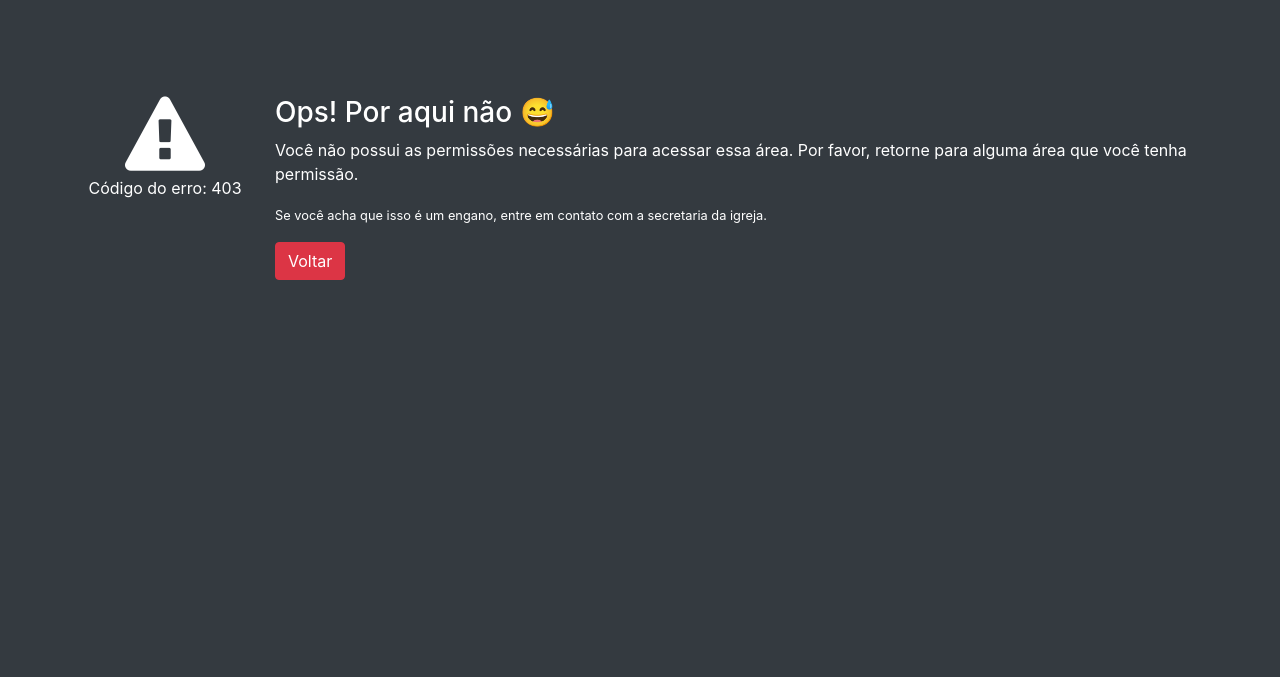
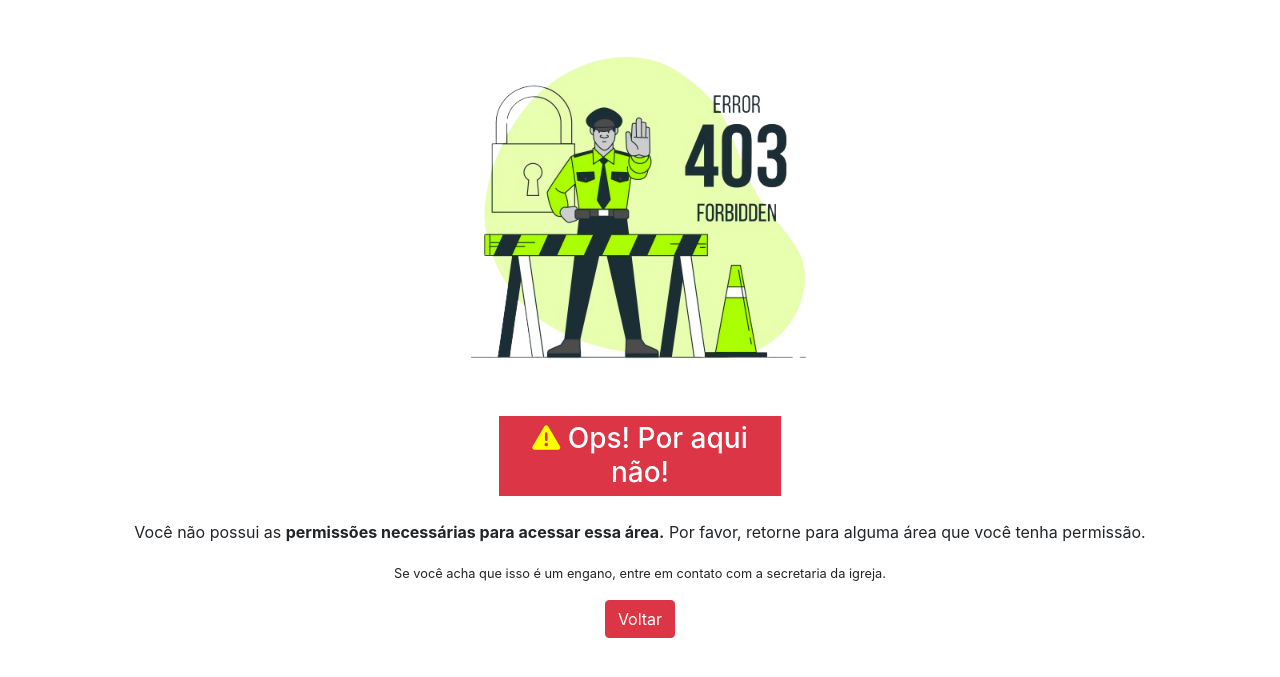
Before and after one commit to pedronet00/projeto-estagio, a PHP site: page /config/403.php in a window 1280 px wide. Shown: the top 677 px of the page. Run offline with PHP 8.4, Linux system fonts and the light colour scheme.

Commit message:
configurando erro 403 para permissão de rotas

```diff
--- a/api/login/login.php
+++ b/api/login/login.php
@@ -36,9 +36,11 @@ function validaLogin($conexao, $email, $senha){
     }
 }
 
+
 try {
     validaLogin($conexao, $email, $senha);
     // Login bem-sucedido
+    $_SESSION['logged_in'] = true; // Define uma variável de sessão para indicar o login
     echo json_encode(array('success' => true));
 } catch (Exception $e) {
     // Erro durante o login
--- a/config/403.php
+++ b/config/403.php
@@ -9,25 +9,19 @@
 
      <!-- Title -->
      <title>Erro ao acessar a página</title>
-     <link rel="stylesheet" href="https://cdnjs.cloudflare.com/ajax/libs/font-awesome/4.7.0/css/font-awesome.css" />
      <link rel="stylesheet" href="https://stackpath.bootstrapcdn.com/bootstrap/4.1.1/css/bootstrap.min.css" integrity="sha384-WskhaSGFgHYWDcbwN70/dfYBj47jz9qbsMId/iRN3ewGhXQFZCSftd1LZCfmhktB" crossorigin="anonymous" />
+     <link rel="stylesheet" href="https://cdnjs.cloudflare.com/ajax/libs/font-awesome/6.5.2/css/all.min.css" integrity="sha512-SnH5WK+bZxgPHs44uWIX+LLJAJ9/2PkPKZ5QiAj6Ta86w+fsb2TkcmfRyVX3pBnMFcV7oQPJkl9QevSCWr3W6A==" crossorigin="anonymous" referrerpolicy="no-referrer" />
 </head>
 
-<body class="bg-dark text-white py-5">
-     <div class="container py-5">
-          <div class="row">
-               <div class="col-md-2 text-center">
-                    <p><i class="fa fa-exclamation-triangle fa-5x"></i><br/>Código do erro: 403</p>
-               </div>
-               <div class="col-md-10">
-                    <h3>Ops! Por aqui não 😅</h3>
-                    <p>Você não possui as permissões necessárias para acessar essa área. Por favor, retorne para alguma área que você tenha permissão.</p>
-                    <p><small>Se você acha que isso é um engano, entre em contato com a secretaria da igreja.</small></p>
-                    <a class="btn btn-danger" href="javascript:history.back()">Voltar</a>
-               </div>
-          </div>
+<body>
+     <div style="margin: auto; text-align: center;">
+          <p><img src="/src/img/img-sistema/403.png" style="width: 400px; height: 400px;"/></p>
+          <h3 style="background-color: #dc3545; color: white; padding: 0.5%; width: 22%; text-align: center; margin: auto;"><i class="fa-solid fa-triangle-exclamation" style="color: yellow;"></i>&nbsp;Ops! Por aqui não!</h3>
+          <br/>
+          <p>Você não possui as <b>permissões necessárias para acessar essa área.</b> Por favor, retorne para alguma área que você tenha permissão.</p>
+          <p><small>Se você acha que isso é um engano, entre em contato com a secretaria da igreja.</small></p>
+          <a class="btn btn-danger" href="javascript:history.back()">Voltar</a>
      </div>
-
 </body>
 
 </html>
--- a/src/blog/index.php
+++ b/src/blog/index.php
@@ -46,7 +46,7 @@ while ($posts = $stmt->fetch(PDO::FETCH_ASSOC)) {
   <div class="card mb-3" style="width: 60%; margin: auto; border: none; margin-top: 5%;">
     <div class="row g-0">
       <div class="col-md-4">
-        <img src="<?php echo $img; ?>" style="width: 350px; height: 350px;" class="img-fluid rounded-start" alt="...">
+        <img src="<?php echo $img; ?>" style="width: 350px; height: 250px;" class="img-fluid rounded-start" alt="...">
       </div>
       <div class="col-md-8">
         <div class="card-body">
```
Also changed, not shown: login/index.php (+1 -12 lines), src/img/img-sistema/403.png (added), src/img/img-sistema/bg.jpg (added).
